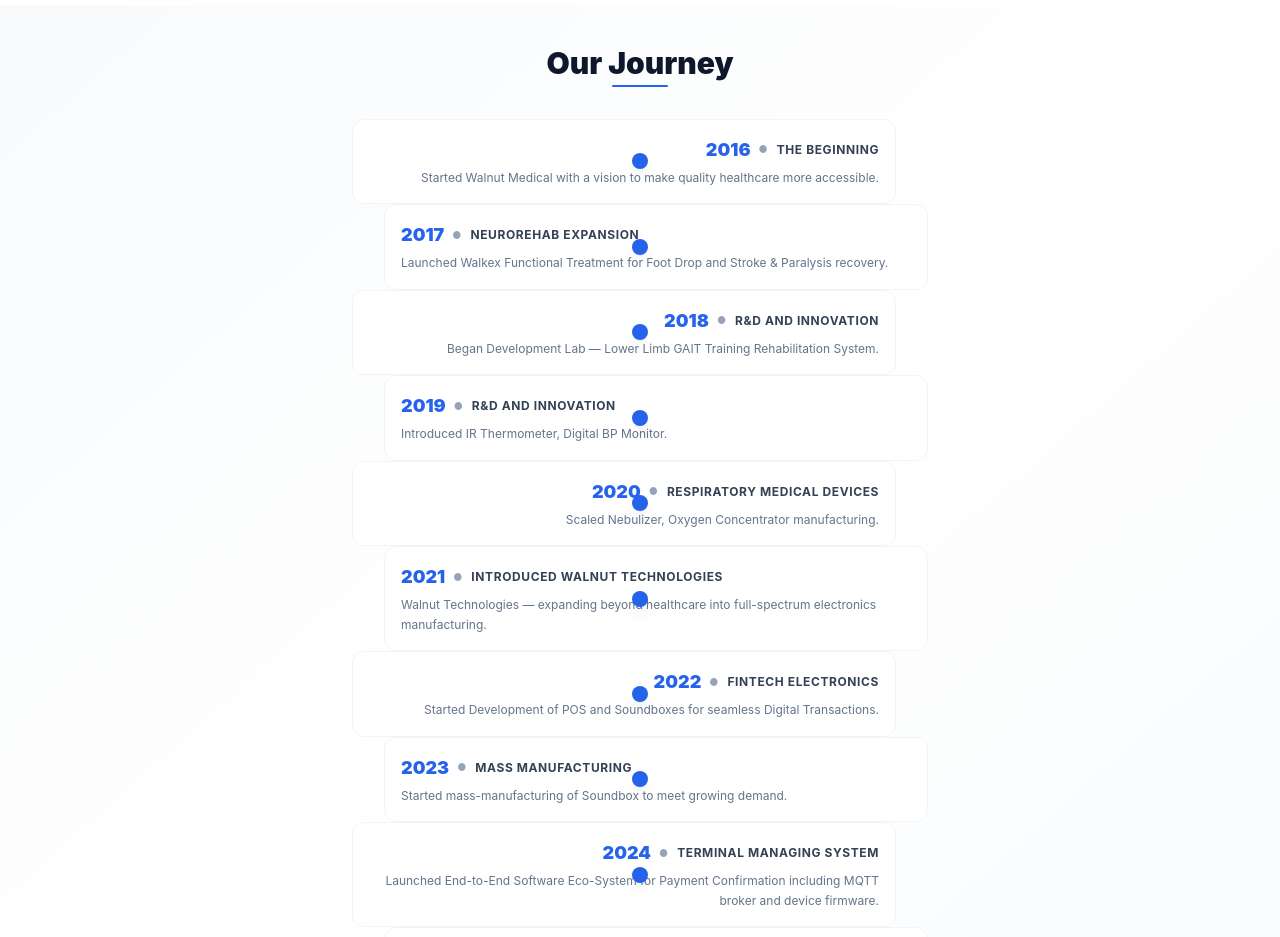
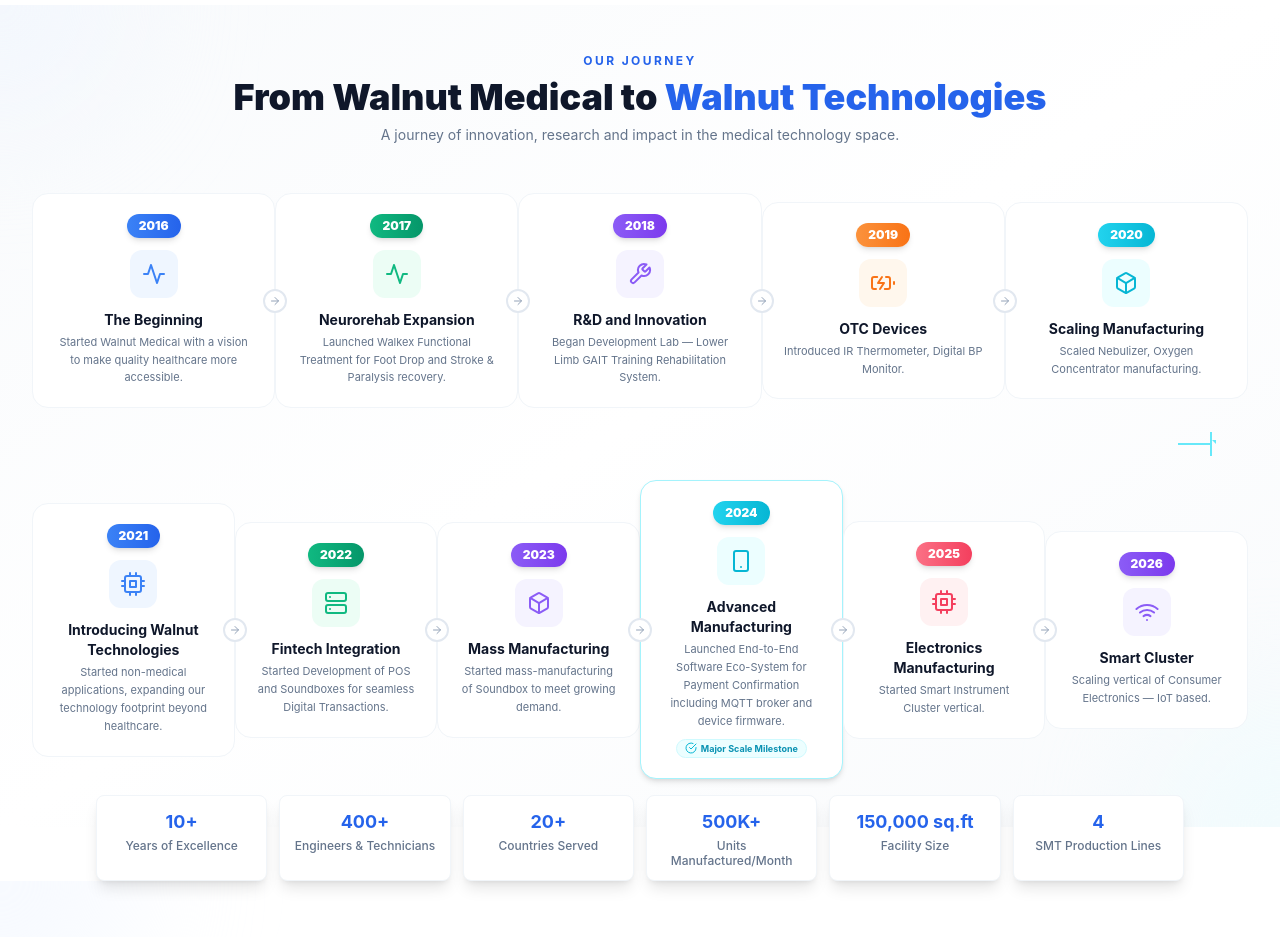
Before and after one commit to nitin-patyal-57/Walnut-technologies, a React (Vite) app: page / in a window 1280 px wide. Shown: the part 1860-2797 px from the top of the page. Built offline with nearby package versions, Linux system fonts and the light colour scheme.

Commit message:
feat: redesign journey section with horizontal card timeline, icons, and arrow connectors

```diff
--- a/src/pages/HomePage.jsx
+++ b/src/pages/HomePage.jsx
@@ -3,7 +3,8 @@ import { motion, useInView } from 'framer-motion';
 import { Link } from 'react-router-dom';
 import {
   FiArrowRight, FiCheckCircle, FiShield, FiGlobe, FiArrowUpRight,
-  FiTrendingUp, FiUsers
+  FiTrendingUp, FiUsers, FiActivity, FiCpu, FiTool, FiBatteryCharging,
+  FiServer, FiBox, FiSmartphone, FiHeadphones, FiWifi
 } from 'react-icons/fi';
 import Hero from '../components/Hero';
 import SEO from '../components/SEO';
@@ -131,66 +132,166 @@ function JourneySection() {
       </div>
 
       {/* Journey Section */}
-      <div className="bg-gradient-to-br from-slate-50 via-white to-slate-50 py-6 md:py-10">
-        <div className="max-w-7xl mx-auto px-4 sm:px-6 lg:px-8">
+      <div className="relative bg-gradient-to-br from-slate-50 via-white to-slate-50 py-8 md:py-12 overflow-hidden">
+        {/* Background decoration */}
+        <div className="absolute top-0 left-0 w-64 h-64 bg-blue-50/50 rounded-full -translate-x-1/2 -translate-y-1/2 blur-3xl" />
+        <div className="absolute bottom-0 right-0 w-64 h-64 bg-cyan-50/50 rounded-full translate-x-1/2 translate-y-1/2 blur-3xl" />
+
+        <div className="relative max-w-7xl mx-auto px-4 sm:px-6 lg:px-8">
 
           <motion.div
             initial={{ opacity: 0, y: 20 }}
             animate={isInView ? { opacity: 1, y: 0 } : {}}
             transition={{ duration: 0.6, delay: 0.5 }}
-            className="text-center mb-8"
+            className="text-center mb-8 md:mb-12"
           >
-            <h2 className="text-xl md:text-2xl lg:text-3xl font-black font-display text-slate-900 leading-tight mb-1">
-              Our Journey
+            <span className="text-xs font-bold text-blue-600 uppercase tracking-[0.2em] mb-2 block">Our Journey</span>
+            <h2 className="text-2xl md:text-3xl lg:text-4xl font-black font-display text-slate-900 leading-tight mb-2">
+              From Walnut Medical to <span className="text-blue-600">Walnut Technologies</span>
             </h2>
-            <div className="w-14 h-0.5 bg-blue-600 mx-auto rounded-full" />
+            <p className="text-sm text-slate-500 max-w-xl mx-auto">A journey of innovation, research and impact in the medical technology space.</p>
           </motion.div>
 
-          {/* Timeline */}
-          <div className="relative">
-            {/* Center line */}
-            <div className="hidden md:block absolute left-1/2 top-0 bottom-0 w-[2px] bg-gradient-to-b from-blue-200 via-blue-400 to-blue-200 -translate-x-1/2" />
-            {/* Mobile left line */}
-            <div className="md:hidden absolute left-4 top-0 bottom-0 w-[2px] bg-gradient-to-b from-blue-200 via-blue-400 to-blue-200" />
-
-            <div className="space-y-4 md:space-y-0">
+          {/* Row 1: 2016-2020 */}
+          <div className="relative mb-6">
+            <div className="flex flex-col md:flex-row items-stretch gap-3 md:gap-0">
               {[
-                { year: '2016', title: 'The Beginning', desc: 'Started Walnut Medical with a vision to make quality healthcare more accessible.', side: 'left' },
-                { year: '2017', title: 'Neurorehab Expansion', desc: 'Launched Walkex Functional Treatment for Foot Drop and Stroke & Paralysis recovery.', side: 'right' },
-                { year: '2018', title: 'R&D and Innovation', desc: 'Began Development Lab — Lower Limb GAIT Training Rehabilitation System.', side: 'left' },
-                { year: '2019', title: 'R&D and Innovation', desc: 'Introduced IR Thermometer, Digital BP Monitor.', side: 'right' },
-                { year: '2020', title: 'Respiratory Medical Devices', desc: 'Scaled Nebulizer, Oxygen Concentrator manufacturing.', side: 'left' },
-                { year: '2021', title: 'Introduced Walnut Technologies', desc: 'Walnut Technologies — expanding beyond healthcare into full-spectrum electronics manufacturing.', side: 'right' },
-                { year: '2022', title: 'Fintech Electronics', desc: 'Started Development of POS and Soundboxes for seamless Digital Transactions.', side: 'left' },
-                { year: '2023', title: 'Mass Manufacturing', desc: 'Started mass-manufacturing of Soundbox to meet growing demand.', side: 'right' },
-                { year: '2024', title: 'Terminal Managing System', desc: 'Launched End-to-End Software Eco-System for Payment Confirmation including MQTT broker and device firmware.', side: 'left' },
-                { year: '2025', title: 'Automotive Electronics', desc: 'Started Smart Instrument Cluster vertical.', side: 'right' },
-                { year: '2026', title: 'Consumer Electronics', desc: 'Scaling vertical of Consumer Electronics — IoT based.', side: 'left' },
+                { year: '2016', title: 'The Beginning', desc: 'Started Walnut Medical with a vision to make quality healthcare more accessible.', icon: FiActivity, color: 'blue' },
+                { year: '2017', title: 'Neurorehab Expansion', desc: 'Launched Walkex Functional Treatment for Foot Drop and Stroke & Paralysis recovery.', icon: FiActivity, color: 'emerald' },
+                { year: '2018', title: 'R&D and Innovation', desc: 'Began Development Lab — Lower Limb GAIT Training Rehabilitation System.', icon: FiTool, color: 'violet' },
+                { year: '2019', title: 'OTC Devices', desc: 'Introduced IR Thermometer, Digital BP Monitor.', icon: FiBatteryCharging, color: 'orange' },
+                { year: '2020', title: 'Scaling Manufacturing', desc: 'Scaled Nebulizer, Oxygen Concentrator manufacturing.', icon: FiBox, color: 'cyan' },
               ].map((item, i) => (
                 <motion.div
                   key={item.year}
-                  initial={{ opacity: 0, x: item.side === 'left' ? -30 : 30 }}
-                  animate={isInView ? { opacity: 1, x: 0 } : {}}
-                  transition={{ duration: 0.5, delay: 0.6 + i * 0.08 }}
-                  className={`relative flex items-center md:justify-center ${item.side === 'right' ? 'md:flex-row-reverse' : ''}`}
+                  initial={{ opacity: 0, y: 20 }}
+                  animate={isInView ? { opacity: 1, y: 0 } : {}}
+                  transition={{ duration: 0.5, delay: 0.6 + i * 0.1 }}
+                  className="flex-1 flex items-center"
                 >
-                  {/* Mobile dot */}
-                  <div className="md:hidden absolute left-4 w-3 h-3 rounded-full bg-blue-600 border-2 border-white shadow -translate-x-1/2 z-10" />
-
-                  {/* Content card */}
-                  <div className={`ml-8 md:ml-0 md:w-[calc(50%-2rem)] ${item.side === 'left' ? 'md:pr-8 md:text-right' : 'md:pl-8 md:text-left'}`}>
-                    <div className="bg-white p-4 rounded-xl border border-slate-100 hover:border-blue-200 hover:shadow-lg transition-all duration-300 group">
-                      <div className="flex items-center gap-2 mb-1 md:justify-end" style={{ justifyContent: item.side === 'right' ? 'flex-start' : undefined }}>
-                        <span className="text-lg font-black text-blue-600">{item.year}</span>
-                        <span className="text-[10px] font-bold uppercase tracking-widest text-slate-400">●</span>
-                        <span className="text-xs font-bold text-slate-700 uppercase tracking-wider">{item.title}</span>
+                  <div className="relative flex-1 group">
+                    {/* Arrow connector */}
+                    {i > 0 && (
+                      <div className="hidden md:flex absolute -left-3 top-1/2 -translate-y-1/2 z-20 w-6 h-6 rounded-full bg-white border-2 border-slate-200 items-center justify-center">
+                        <FiArrowRight className="w-3 h-3 text-slate-400" />
                       </div>
-                      <p className="text-xs text-slate-500 leading-relaxed">{item.desc}</p>
+                    )}
+                    {/* Card */}
+                    <div className="bg-white rounded-2xl border border-slate-100 hover:border-blue-200 hover:shadow-xl transition-all duration-300 p-4 md:p-5 h-full flex flex-col items-center text-center group-hover:-translate-y-1">
+                      {/* Year badge */}
+                      <div className={`inline-flex items-center px-3 py-1 rounded-full text-xs font-black text-white bg-gradient-to-r ${
+                        item.color === 'blue' ? 'from-blue-500 to-blue-600' :
+                        item.color === 'emerald' ? 'from-emerald-500 to-emerald-600' :
+                        item.color === 'violet' ? 'from-violet-500 to-violet-600' :
+                        item.color === 'orange' ? 'from-orange-400 to-orange-500' :
+                        'from-cyan-400 to-cyan-500'
+                      } shadow-md mb-3`}>
+                        {item.year}
+                      </div>
+                      {/* Icon */}
+                      <div className={`w-12 h-12 rounded-xl flex items-center justify-center mb-3 ${
+                        item.color === 'blue' ? 'bg-blue-50' :
+                        item.color === 'emerald' ? 'bg-emerald-50' :
+                        item.color === 'violet' ? 'bg-violet-50' :
+                        item.color === 'orange' ? 'bg-orange-50' :
+                        'bg-cyan-50'
+                      }`}>
+                        <item.icon className={`w-6 h-6 ${
+                          item.color === 'blue' ? 'text-blue-500' :
+                          item.color === 'emerald' ? 'text-emerald-500' :
+                          item.color === 'violet' ? 'text-violet-500' :
+                          item.color === 'orange' ? 'text-orange-500' :
+                          'text-cyan-500'
+                        }`} />
+                      </div>
+                      {/* Content */}
+                      <h3 className="text-sm font-bold text-slate-900 mb-1">{item.title}</h3>
+                      <p className="text-[11px] text-slate-500 leading-relaxed">{item.desc}</p>
                     </div>
                   </div>
+                </motion.div>
+              ))}
+            </div>
+          </div>
 
-                  {/* Desktop center dot */}
-                  <div className="hidden md:flex absolute left-1/2 -translate-x-1/2 w-4 h-4 rounded-full bg-blue-600 border-3 border-white shadow-lg z-10" />
+          {/* Connecting line from row 1 to row 2 */}
+          <div className="hidden md:flex justify-end px-8 mb-6">
+            <div className="flex items-center gap-0">
+              <div className="w-8 h-[2px] bg-cyan-300" />
+              <div className="w-[2px] h-6 bg-cyan-300" />
+              <div className="w-0 h-0 border-t-[4px] border-t-cyan-300 border-l-[4px] border-l-transparent border-b-[4px] border-b-transparent" />
+            </div>
+          </div>
+
+          {/* Row 2: 2021-2026 */}
+          <div className="relative">
+            <div className="flex flex-col md:flex-row items-stretch gap-3 md:gap-0">
+              {[
+                { year: '2021', title: 'Introducing Walnut Technologies', desc: 'Started non-medical applications, expanding our technology footprint beyond healthcare.', icon: FiCpu, color: 'blue' },
+                { year: '2022', title: 'Fintech Integration', desc: 'Started Development of POS and Soundboxes for seamless Digital Transactions.', icon: FiServer, color: 'emerald' },
+                { year: '2023', title: 'Mass Manufacturing', desc: 'Started mass-manufacturing of Soundbox to meet growing demand.', icon: FiBox, color: 'violet' },
+                { year: '2024', title: 'Advanced Manufacturing', desc: 'Launched End-to-End Software Eco-System for Payment Confirmation including MQTT broker and device firmware.', icon: FiSmartphone, color: 'cyan', badge: 'Major Scale Milestone' },
+                { year: '2025', title: 'Electronics Manufacturing', desc: 'Started Smart Instrument Cluster vertical.', icon: FiCpu, color: 'rose' },
+                { year: '2026', title: 'Smart Cluster', desc: 'Scaling vertical of Consumer Electronics — IoT based.', icon: FiWifi, color: 'violet' },
+              ].map((item, i) => (
+                <motion.div
+                  key={item.year}
+                  initial={{ opacity: 0, y: 20 }}
+                  animate={isInView ? { opacity: 1, y: 0 } : {}}
+                  transition={{ duration: 0.5, delay: 0.9 + i * 0.1 }}
+                  className="flex-1 flex items-center"
+                >
+                  <div className="relative flex-1 group">
+                    {/* Arrow connector */}
+                    {i > 0 && (
+                      <div className="hidden md:flex absolute -left-3 top-1/2 -translate-y-1/2 z-20 w-6 h-6 rounded-full bg-white border-2 border-slate-200 items-center justify-center">
+                        <FiArrowRight className="w-3 h-3 text-slate-400" />
+                      </div>
+                    )}
+                    {/* Card */}
+                    <div className={`bg-white rounded-2xl border hover:shadow-xl transition-all duration-300 p-4 md:p-5 h-full flex flex-col items-center text-center group-hover:-translate-y-1 ${
+                      item.badge ? 'border-cyan-200 shadow-md' : 'border-slate-100 hover:border-blue-200'
+                    }`}>
+                      {/* Year badge */}
+                      <div className={`inline-flex items-center px-3 py-1 rounded-full text-xs font-black text-white bg-gradient-to-r ${
+                        item.color === 'blue' ? 'from-blue-500 to-blue-600' :
+                        item.color === 'emerald' ? 'from-emerald-500 to-emerald-600' :
+                        item.color === 'violet' ? 'from-violet-500 to-violet-600' :
+                        item.color === 'cyan' ? 'from-cyan-400 to-cyan-500' :
+                        item.color === 'rose' ? 'from-rose-400 to-rose-500' :
+                        'from-violet-500 to-violet-600'
+                      } shadow-md mb-3`}>
+                        {item.year}
+                      </div>
+                      {/* Icon */}
+                      <div className={`w-12 h-12 rounded-xl flex items-center justify-center mb-3 ${
+                        item.color === 'blue' ? 'bg-blue-50' :
+                        item.color === 'emerald' ? 'bg-emerald-50' :
+                        item.color === 'violet' ? 'bg-violet-50' :
+                        item.color === 'cyan' ? 'bg-cyan-50' :
+                        item.color === 'rose' ? 'bg-rose-50' :
+                        'bg-violet-50'
+                      }`}>
+                        <item.icon className={`w-6 h-6 ${
+                          item.color === 'blue' ? 'text-blue-500' :
+                          item.color === 'emerald' ? 'text-emerald-500' :
+                          item.color === 'violet' ? 'text-violet-500' :
+                          item.color === 'cyan' ? 'text-cyan-500' :
+                          item.color === 'rose' ? 'text-rose-500' :
+                          'text-violet-500'
+                        }`} />
+                      </div>
+                      {/* Content */}
+                      <h3 className="text-sm font-bold text-slate-900 mb-1">{item.title}</h3>
+                      <p className="text-[11px] text-slate-500 leading-relaxed">{item.desc}</p>
+                      {item.badge && (
+                        <div className="mt-2 inline-flex items-center gap-1 px-2 py-0.5 bg-cyan-50 border border-cyan-100 rounded-full">
+                          <FiCheckCircle className="w-3 h-3 text-cyan-500" />
+                          <span className="text-[9px] font-bold text-cyan-600">{item.badge}</span>
+                        </div>
+                      )}
+                    </div>
+                  </div>
                 </motion.div>
               ))}
             </div>
```
